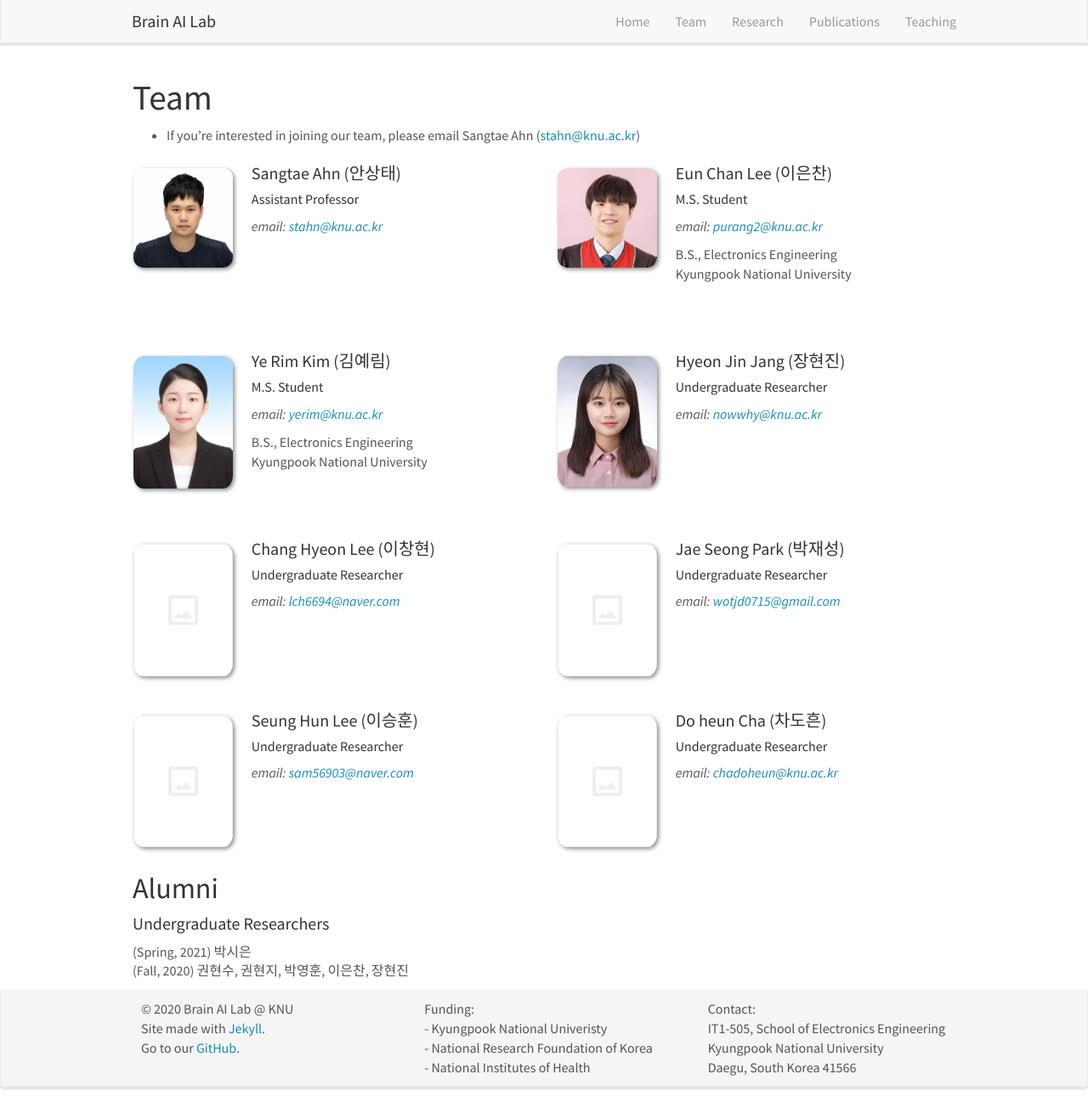
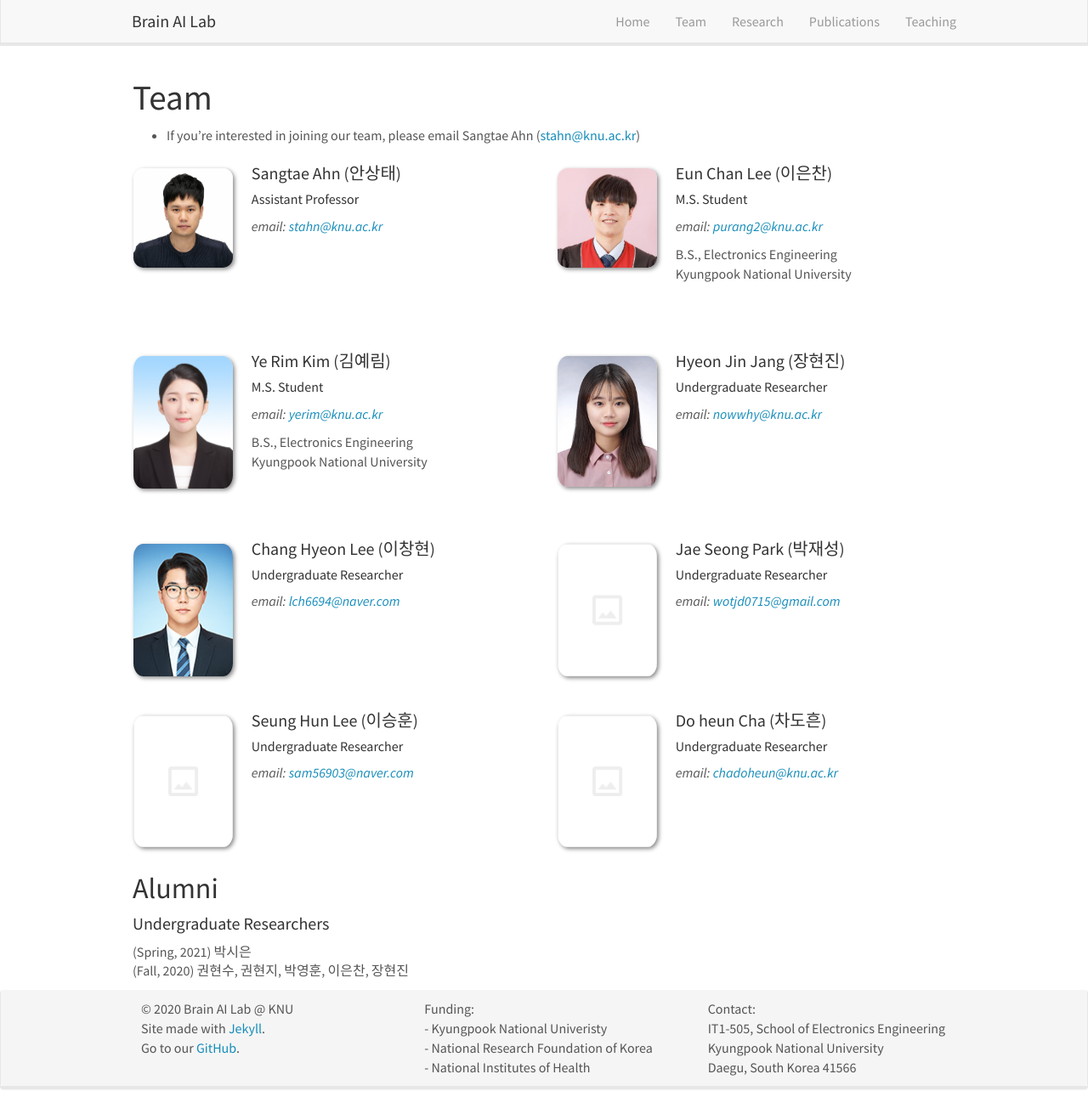
Before and after one commit to KNU-BrainAI/knu-brainai.github.io, a Jekyll site: the page built from _pages/team.md, in a window 1280 px wide and 1304 px high. Shown: the whole window at 85% size. Built offline with Jekyll 4.4.1, drawn with Linux system fonts in a browser that asks for light colours; nearby versions of some CDN libraries.

Commit message:
Update team_members.yml

```diff
--- a/_data/team_members.yml
+++ b/_data/team_members.yml
@@ -29,7 +29,7 @@
   education1:
 
 - name: Chang Hyeon Lee (이창현)
-  photo: blank.png
+  photo: chlee.jpg.png
   info: Undergraduate Researcher
   email: lch6694@naver.com
   number_educ: 1
```
